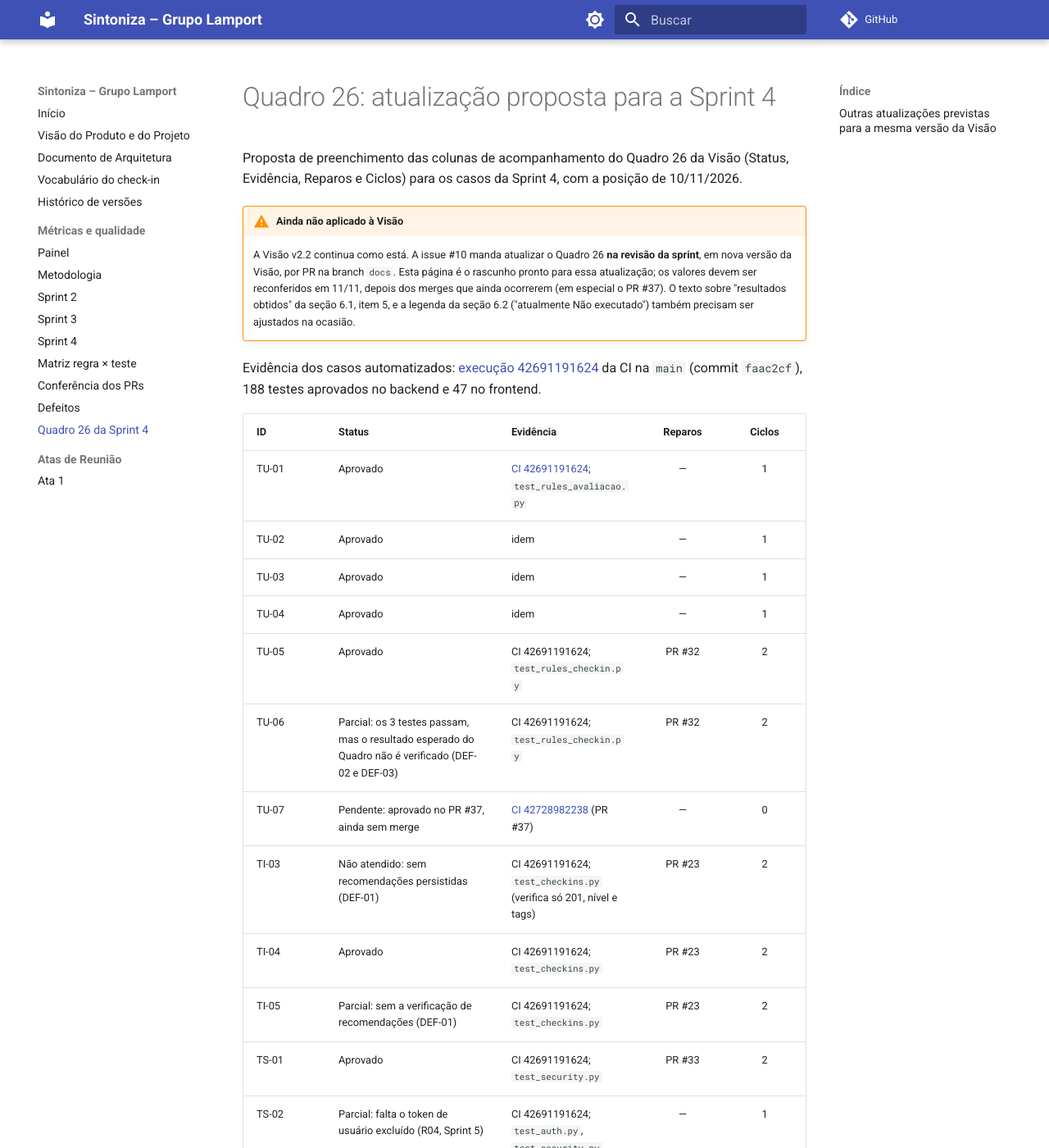
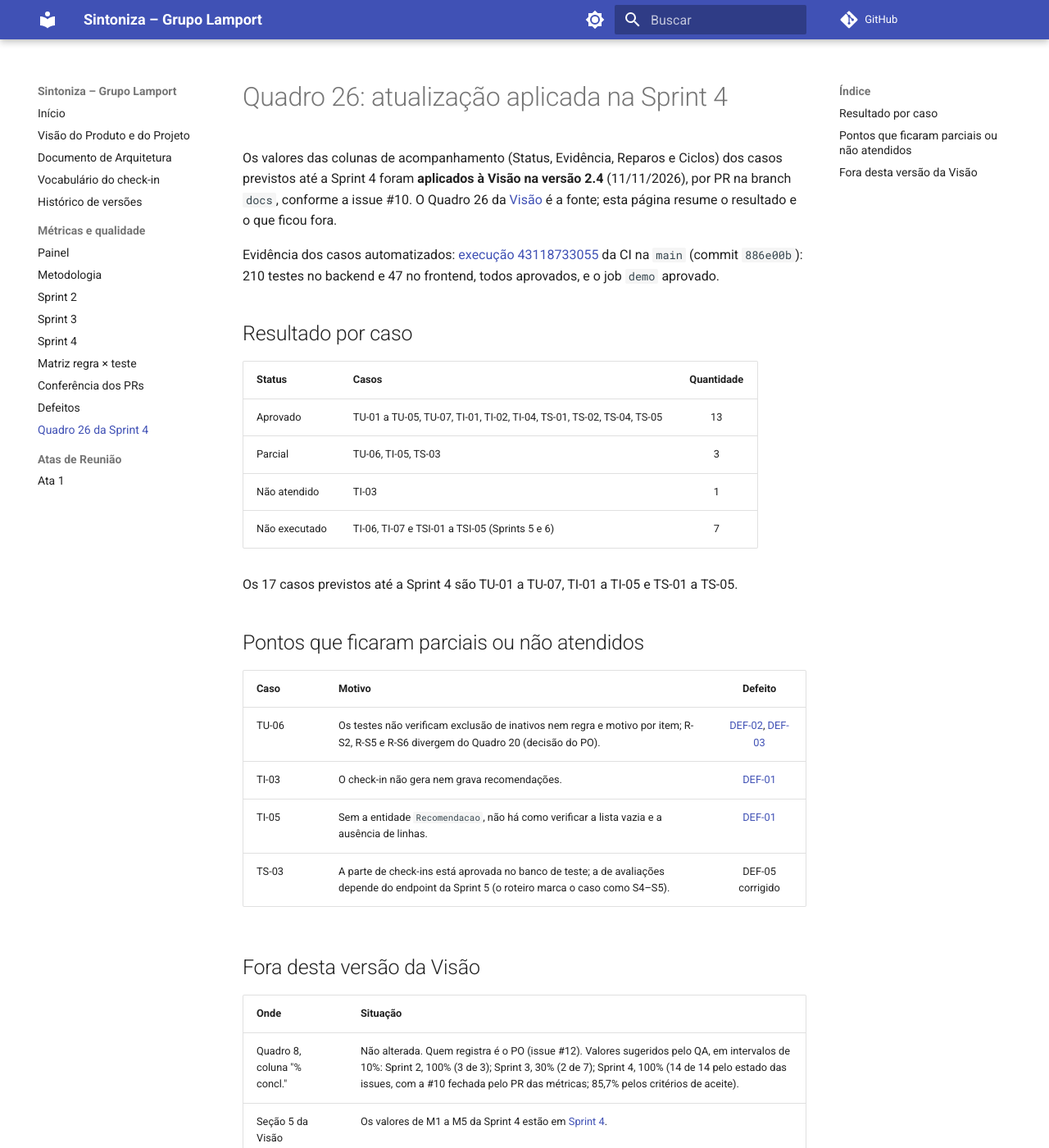
Before and after one commit to FGA0138-MDS-Ajax/2026.2-T03-Lamport, an MkDocs documentation site: the page built from docs/metricas/quadro-26-sprint-4.md, in a window 1280 px wide and 1400 px high. Shown: the whole window at 82% size. Built offline with MkDocs 1.6.1 and Material for MkDocs 9.7.7, drawn with Linux system fonts in a browser that asks for light colours; comment, search, counter and statistics services are not loaded; some of the changed text lies outside the part shown.

```diff
--- a/docs/metricas/quadro-26-sprint-4.md
+++ b/docs/metricas/quadro-26-sprint-4.md
@@ -1,37 +1,33 @@
-# Quadro 26: atualização proposta para a Sprint 4
+# Quadro 26: atualização aplicada na Sprint 4
 
-Proposta de preenchimento das colunas de acompanhamento do Quadro 26 da Visão (Status, Evidência, Reparos e Ciclos) para os casos da Sprint 4, com a posição de 10/11/2026.
+Os valores das colunas de acompanhamento (Status, Evidência, Reparos e Ciclos) dos casos previstos até a Sprint 4 foram **aplicados à Visão na versão 2.4** (11/11/2026), por PR na branch `docs`, conforme a issue #10. O Quadro 26 da [Visão](../visao-produto-projeto.md) é a fonte; esta página resume o resultado e o que ficou fora.
 
-!!! warning "Ainda não aplicado à Visão"
-    A Visão v2.2 continua como está. A issue #10 manda atualizar o Quadro 26 **na revisão da sprint**, em nova versão da Visão, por PR na branch `docs`. Esta página é o rascunho pronto para essa atualização; os valores devem ser reconferidos em 11/11, depois dos merges que ainda ocorrerem (em especial o PR #37). O texto sobre "resultados obtidos" da seção 6.1, item 5, e a legenda da seção 6.2 ("atualmente Não executado") também precisam ser ajustados na ocasião.
+Evidência dos casos automatizados: [execução 43118733055](https://github.com/FGA0138-MDS-Ajax/2026.2-T03-Lamport/actions/runs/43118733055) da CI na `main` (commit `886e00b`): 210 testes no backend e 47 no frontend, todos aprovados, e o job `demo` aprovado.
 
-Evidência dos casos automatizados: [execução 42691191624](https://github.com/FGA0138-MDS-Ajax/2026.2-T03-Lamport/actions/runs/42691191624) da CI na `main` (commit `faac2cf`), 188 testes aprovados no backend e 47 no frontend.
+## Resultado por caso
 
-| ID | Status | Evidência | Reparos | Ciclos |
-| :-- | :-- | :-- | :--: | :--: |
-| TU-01 | Aprovado | [CI 42691191624](https://github.com/FGA0138-MDS-Ajax/2026.2-T03-Lamport/actions/runs/42691191624); `test_rules_avaliacao.py` | — | 1 |
-| TU-02 | Aprovado | idem | — | 1 |
-| TU-03 | Aprovado | idem | — | 1 |
-| TU-04 | Aprovado | idem | — | 1 |
-| TU-05 | Aprovado | CI 42691191624; `test_rules_checkin.py` | PR #32 | 2 |
-| TU-06 | Parcial: os 3 testes passam, mas o resultado esperado do Quadro não é verificado (DEF-02 e DEF-03) | CI 42691191624; `test_rules_checkin.py` | PR #32 | 2 |
-| TU-07 | Pendente: aprovado no PR #37, ainda sem merge | [CI 42728982238](https://github.com/FGA0138-MDS-Ajax/2026.2-T03-Lamport/actions/runs/42728982238) (PR #37) | — | 0 |
-| TI-03 | Não atendido: sem recomendações persistidas (DEF-01) | CI 42691191624; `test_checkins.py` (verifica só 201, nível e tags) | PR #23 | 2 |
-| TI-04 | Aprovado | CI 42691191624; `test_checkins.py` | PR #23 | 2 |
-| TI-05 | Parcial: sem a verificação de recomendações (DEF-01) | CI 42691191624; `test_checkins.py` | PR #23 | 2 |
-| TS-01 | Aprovado | CI 42691191624; `test_security.py` | PR #33 | 2 |
-| TS-02 | Parcial: falta o token de usuário excluído (R04, Sprint 5) | CI 42691191624; `test_auth.py`, `test_security.py` | — | 1 |
-| TS-03 | Parcial: API sem banco (DEF-05); avaliações na Sprint 5 | CI 42691191624; `test_checkins_get.py`, `test_checkin_repository.py` | — | 1 |
-| TS-04 | Parcial: rota e campos de `/api/me` diferentes do Quadro (DEF-04) | CI 42691191624; `test_security.py`, `conftest.py` | PR #33 | 2 |
-| TS-05 | Aprovado | CI 42691191624; `test_register.py` | — | 1 |
+| Status | Casos | Quantidade |
+| :-- | :-- | :--: |
+| Aprovado | TU-01 a TU-05, TU-07, TI-01, TI-02, TI-04, TS-01, TS-02, TS-04, TS-05 | 13 |
+| Parcial | TU-06, TI-05, TS-03 | 3 |
+| Não atendido | TI-03 | 1 |
+| Não executado | TI-06, TI-07 e TSI-01 a TSI-05 (Sprints 5 e 6) | 7 |
 
-Os casos TI-01 e TI-02 (Sprint 2, replanejados como pendência na #22) devem ser registrados junto: TI-02 **Aprovado** (`test_auth.py`) e TI-01 **Parcial** (`test_register.py` não verifica a declaração 18+, que não existe; DEF-04).
+Os 17 casos previstos até a Sprint 4 são TU-01 a TU-07, TI-01 a TI-05 e TS-01 a TS-05.
 
-## Outras atualizações previstas para a mesma versão da Visão
+## Pontos que ficaram parciais ou não atendidos
 
-| Onde | Atualização |
+| Caso | Motivo | Defeito |
+| :-- | :-- | :--: |
+| TU-06 | Os testes não verificam exclusão de inativos nem regra e motivo por item; R-S2, R-S5 e R-S6 divergem do Quadro 20 (decisão do PO). | [DEF-02](defeitos.md#def-02), [DEF-03](defeitos.md#def-03) |
+| TI-03 | O check-in não gera nem grava recomendações. | [DEF-01](defeitos.md#def-01) |
+| TI-05 | Sem a entidade `Recomendacao`, não há como verificar a lista vazia e a ausência de linhas. | [DEF-01](defeitos.md#def-01) |
+| TS-03 | A parte de check-ins está aprovada no banco de teste; a de avaliações depende do endpoint da Sprint 5 (o roteiro marca o caso como S4–S5). | DEF-05 corrigido |
+
+## Fora desta versão da Visão
+
+| Onde | Situação |
 | :-- | :-- |
-| Quadro 8, coluna "% concl." | Sprint 2: 100% (3 de 3 itens). Sprint 3: 30% (2 de 7). Sprint 4: valor da revisão. Percentuais em intervalos de 10%, conforme a seção 2.3. Quem registra é o PO (issue #12). |
-| Seção 5 | Registrar M1 a M5 finais da Sprint 4 ([Sprint 4](sprint-4.md)). |
-| Quadro 20 | Somente se o PO decidir pela alteração das regras R-S2, R-S5 ou R-S6 (DEF-02). |
-| Histórico de revisões e [Histórico de versões](../historico-versoes.md) | Nova linha com a versão, a data e a descrição da atualização. |
+| Quadro 8, coluna "% concl." | Não alterada. Quem registra é o PO (issue #12). Valores sugeridos pelo QA, em intervalos de 10%: Sprint 2, 100% (3 de 3); Sprint 3, 30% (2 de 7); Sprint 4, 100% (14 de 14 pelo estado das issues, com a #10 fechada pelo PR das métricas; 85,7% pelos critérios de aceite). |
+| Seção 5 da Visão | Os valores de M1 a M5 da Sprint 4 estão em [Sprint 4](sprint-4.md). |
+| Quadro 20 | Só muda se o PO decidir alterar R-S2, R-S5 ou R-S6 ([DEF-02](defeitos.md#def-02)). |
```
Also changed, not shown: docs/metricas/conferencia-prs-sprint-4.md (+18 -18 lines), docs/metricas/dados/metricas.csv (+6 -6 lines), docs/metricas/defeitos.md (+18 -17 lines), docs/metricas/index.md (+11 -13 lines), docs/metricas/matriz-regras-testes.md (+3 -3 lines), docs/metricas/sprint-4.md (+31 -28 lines).
